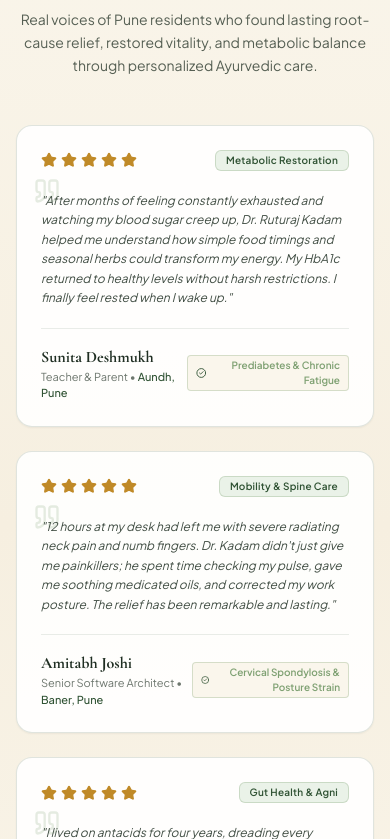
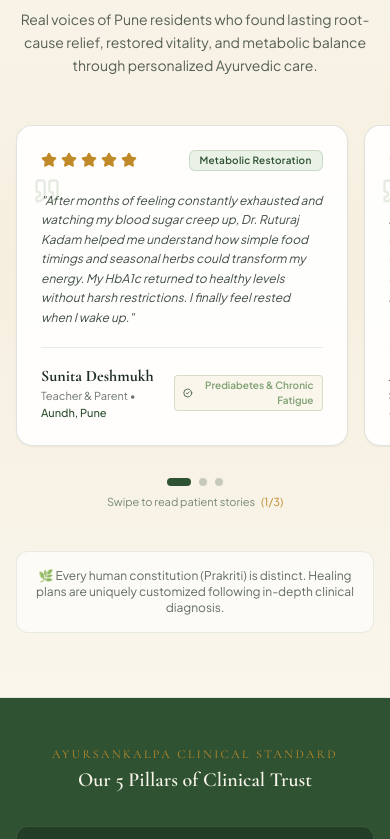
Before and after one commit to Anurag-git22/ayursankalp1, a React (Vite) app: page / in a window 390 px wide. Shown: the part 3325-4164 px from the top of the page. Built offline with nearby package versions, Linux system fonts and the light colour scheme.

Commit message:
feat: add doctor placeholder image and mobile swipeable carousels for pillars, journey, and testimonials

```diff
--- a/src/components/ApproachPillars.jsx
+++ b/src/components/ApproachPillars.jsx
@@ -1,13 +1,42 @@
-import React from 'react';
+import React, { useState, useRef } from 'react';
 import { APPROACH_PILLARS } from '../data/clinicData';
 import { Microscope, UserCheck, Activity, Check } from 'lucide-react';
 
 export default function ApproachPillars() {
+  const [activeIndex, setActiveIndex] = useState(0);
+  const sliderRef = useRef(null);
+
   const pillarIcons = [
     <Microscope className="w-6 h-6 text-[#C08A28]" />,
     <UserCheck className="w-6 h-6 text-[#C08A28]" />,
     <Activity className="w-6 h-6 text-[#C08A28]" />
   ];
+
+  const handleScroll = () => {
+    if (!sliderRef.current) return;
+    const el = sliderRef.current;
+    const children = Array.from(el.children);
+    const scrollCenter = el.scrollLeft + el.clientWidth / 2;
+    let closestIndex = 0;
+    let minDiff = Infinity;
+    children.forEach((child, i) => {
+      const childCenter = child.offsetLeft + child.offsetWidth / 2;
+      const diff = Math.abs(scrollCenter - childCenter);
+      if (diff < minDiff) {
+        minDiff = diff;
+        closestIndex = i;
+      }
+    });
+    setActiveIndex(closestIndex);
+  };
+
+  const scrollToCard = (index) => {
+    if (!sliderRef.current) return;
+    const child = sliderRef.current.children[index];
+    if (child) {
+      child.scrollIntoView({ behavior: 'smooth', inline: 'center', block: 'nearest' });
+    }
+  };
 
   return (
     <section id="approach" className="py-16 sm:py-20 bg-[#F5EFE0]/60 border-b border-[#2F5233]/10">
@@ -26,12 +55,16 @@ export default function ApproachPillars() {
           </p>
         </div>
 
-        {/* 3 Pillars Cards */}
-        <div className="grid grid-cols-1 md:grid-cols-3 gap-8">
+        {/* 3 Pillars Cards: Mobile Horizontal Swipeable Carousel / Desktop Grid */}
+        <div
+          ref={sliderRef}
+          onScroll={handleScroll}
+          className="flex md:grid md:grid-cols-3 overflow-x-auto md:overflow-visible snap-x snap-mandatory scroll-smooth no-scrollbar gap-4 md:gap-8 pb-4 md:pb-0 -mx-4 px-4 sm:-mx-6 sm:px-6 md:mx-0 md:px-0"
+        >
           {APPROACH_PILLARS.map((pillar, index) => (
             <div
               key={pillar.number}
-              className="group relative bg-[#FAF6EC] rounded-2xl p-7 sm:p-8 border border-[#2F5233]/15 shadow-sm hover:shadow-xl hover:-translate-y-1 transition-all duration-300 flex flex-col justify-between"
+              className="shrink-0 w-[84vw] max-w-[340px] md:w-auto md:max-w-none md:shrink snap-center group relative bg-[#FAF6EC] rounded-2xl p-7 sm:p-8 border border-[#2F5233]/15 shadow-sm hover:shadow-xl hover:-translate-y-1 transition-all duration-300 flex flex-col justify-between"
             >
               {/* Top Accent Line */}
               <div className="absolute top-0 left-8 right-8 h-1 bg-[#2F5233]/20 rounded-full group-hover:bg-[#C08A28] transition-colors" />
@@ -68,6 +101,29 @@ export default function ApproachPillars() {
           ))}
         </div>
 
+        {/* Mobile Swipe Indicators & Scroll Hint */}
+        <div className="md:hidden mt-4 flex flex-col items-center gap-2">
+          <div className="flex items-center gap-2">
+            {APPROACH_PILLARS.map((_, i) => (
+              <button
+                key={i}
+                type="button"
+                onClick={() => scrollToCard(i)}
+                aria-label={`Go to pillar ${i + 1}`}
+                className={`h-2 rounded-full transition-all duration-300 ${
+                  activeIndex === i
+                    ? 'w-6 bg-[#2F5233]'
+                    : 'w-2 bg-[#2F5233]/25 hover:bg-[#2F5233]/50'
+                }`}
+              />
+            ))}
+          </div>
+          <span className="text-[11px] font-sans text-[#2F5233]/65 flex items-center gap-1.5">
+            <span>Swipe to explore pillars</span>
+            <span className="text-[#C08A28]">({activeIndex + 1}/{APPROACH_PILLARS.length})</span>
+          </span>
+        </div>
+
       </div>
     </section>
   );
--- a/src/components/Testimonials.jsx
+++ b/src/components/Testimonials.jsx
@@ -1,9 +1,38 @@
-import React from 'react';
+import React, { useState, useRef } from 'react';
 import { TESTIMONIALS } from '../data/testimonialsData';
 import { Star, Quote, HeartHandshake, CheckCircle2 } from 'lucide-react';
 
 export default function Testimonials({ variant = 'home' }) {
+  const [activeIndex, setActiveIndex] = useState(0);
+  const sliderRef = useRef(null);
+
   const displayItems = variant === 'home' ? TESTIMONIALS.slice(0, 3) : TESTIMONIALS;
+
+  const handleScroll = () => {
+    if (!sliderRef.current) return;
+    const el = sliderRef.current;
+    const children = Array.from(el.children);
+    const scrollCenter = el.scrollLeft + el.clientWidth / 2;
+    let closestIndex = 0;
+    let minDiff = Infinity;
+    children.forEach((child, i) => {
+      const childCenter = child.offsetLeft + child.offsetWidth / 2;
+      const diff = Math.abs(scrollCenter - childCenter);
+      if (diff < minDiff) {
+        minDiff = diff;
+        closestIndex = i;
+      }
+    });
+    setActiveIndex(closestIndex);
+  };
+
+  const scrollToCard = (index) => {
+    if (!sliderRef.current) return;
+    const child = sliderRef.current.children[index];
+    if (child) {
+      child.scrollIntoView({ behavior: 'smooth', inline: 'center', block: 'nearest' });
+    }
+  };
 
   return (
     <section className="py-16 sm:py-20 bg-gradient-to-b from-[#FAF6EC] via-[#F6EFE0] to-[#FAF6EC] border-b border-[#2F5233]/10 relative overflow-hidden">
@@ -23,12 +52,16 @@ export default function Testimonials({ variant = 'home' }) {
           </p>
         </div>
 
-        {/* Testimonials Grid */}
-        <div className={`grid grid-cols-1 ${displayItems.length === 4 ? 'md:grid-cols-2 gap-6' : 'md:grid-cols-3 gap-6'}`}>
+        {/* Testimonials Cards: Mobile Horizontal Swipeable Carousel / Desktop Grid */}
+        <div
+          ref={sliderRef}
+          onScroll={handleScroll}
+          className={`flex md:grid overflow-x-auto md:overflow-visible snap-x snap-mandatory scroll-smooth no-scrollbar gap-4 md:gap-6 pb-4 md:pb-0 -mx-4 px-4 sm:-mx-6 sm:px-6 md:mx-0 md:px-0 ${displayItems.length === 4 ? 'md:grid-cols-2' : 'md:grid-cols-3'}`}
+        >
           {displayItems.map((item) => (
             <div
               key={item.id}
-              className="rounded-2xl bg-white/90 p-6 sm:p-7 border border-[#2F5233]/15 shadow-xs hover:shadow-lg transition-all duration-300 flex flex-col justify-between relative group"
+              className="shrink-0 w-[85vw] max-w-[340px] md:w-auto md:max-w-none md:shrink snap-center rounded-2xl bg-white/90 p-6 sm:p-7 border border-[#2F5233]/15 shadow-xs hover:shadow-lg transition-all duration-300 flex flex-col justify-between relative group"
             >
               <div className="space-y-4">
                 {/* Header: Stars & Tag */}
@@ -75,6 +108,29 @@ export default function Testimonials({ variant = 'home' }) {
           ))}
         </div>
 
+        {/* Mobile Swipe Indicators & Scroll Hint */}
+        <div className="md:hidden mt-4 flex flex-col items-center gap-2">
+          <div className="flex items-center gap-2">
+            {displayItems.map((_, i) => (
+              <button
+                key={i}
+                type="button"
+                onClick={() => scrollToCard(i)}
+                aria-label={`Go to testimonial ${i + 1}`}
+                className={`h-2 rounded-full transition-all duration-300 ${
+                  activeIndex === i
+                    ? 'w-6 bg-[#2F5233]'
+                    : 'w-2 bg-[#2F5233]/25 hover:bg-[#2F5233]/50'
+                }`}
+              />
+            ))}
+          </div>
+          <span className="text-[11px] font-sans text-[#2F5233]/65 flex items-center gap-1.5">
+            <span>Swipe to read patient stories</span>
+            <span className="text-[#C08A28]">({activeIndex + 1}/{displayItems.length})</span>
+          </span>
+        </div>
+
         {/* Holistic Reassurance Banner */}
         <div className="mt-10 max-w-2xl mx-auto p-4 rounded-xl bg-white/60 border border-[#2F5233]/10 text-center text-xs text-[#1F2E22]/70 font-sans">
           <span>🌿 Every human constitution (Prakriti) is distinct. Healing plans are uniquely customized following in-depth clinical diagnosis.</span>
--- a/src/components/TreatmentFlow.jsx
+++ b/src/components/TreatmentFlow.jsx
@@ -1,8 +1,37 @@
-import React from 'react';
+import React, { useState, useRef } from 'react';
 import { CONSULTATION_STEPS } from '../data/clinicData';
-import { Clock, CheckCircle2, ArrowRight } from 'lucide-react';
+import { Clock, CheckCircle2 } from 'lucide-react';
 
 export default function TreatmentFlow() {
+  const [activeIndex, setActiveIndex] = useState(0);
+  const sliderRef = useRef(null);
+
+  const handleScroll = () => {
+    if (!sliderRef.current) return;
+    const el = sliderRef.current;
+    const children = Array.from(el.children);
+    const scrollCenter = el.scrollLeft + el.clientWidth / 2;
+    let closestIndex = 0;
+    let minDiff = Infinity;
+    children.forEach((child, i) => {
+      const childCenter = child.offsetLeft + child.offsetWidth / 2;
+      const diff = Math.abs(scrollCenter - childCenter);
+      if (diff < minDiff) {
+        minDiff = diff;
+        closestIndex = i;
+      }
+    });
+    setActiveIndex(closestIndex);
+  };
+
+  const scrollToCard = (index) => {
+    if (!sliderRef.current) return;
+    const child = sliderRef.current.children[index];
+    if (child) {
+      child.scrollIntoView({ behavior: 'smooth', inline: 'center', block: 'nearest' });
+    }
+  };
+
   return (
     <section id="journey" className="py-16 sm:py-20 bg-[#FAF6EC] border-b border-[#2F5233]/10">
       <div className="max-w-7xl mx-auto px-4 sm:px-6 lg:px-8">
@@ -20,12 +49,16 @@ export default function TreatmentFlow() {
           </p>
         </div>
 
-        {/* 4 Step Sequential Process */}
-        <div className="grid grid-cols-1 md:grid-cols-2 lg:grid-cols-4 gap-6 relative">
+        {/* 4 Step Sequential Process: Mobile Horizontal Swipeable Carousel / Desktop Grid */}
+        <div
+          ref={sliderRef}
+          onScroll={handleScroll}
+          className="flex md:grid md:grid-cols-2 lg:grid-cols-4 overflow-x-auto md:overflow-visible snap-x snap-mandatory scroll-smooth no-scrollbar gap-4 md:gap-6 pb-4 md:pb-0 -mx-4 px-4 sm:-mx-6 sm:px-6 md:mx-0 md:px-0 relative"
+        >
           {CONSULTATION_STEPS.map((step, idx) => (
             <div
               key={step.step}
-              className="bg-white/85 p-6 rounded-2xl border border-[#2F5233]/15 shadow-xs hover:shadow-lg transition-all duration-300 flex flex-col justify-between relative group"
+              className="shrink-0 w-[84vw] max-w-[320px] md:w-auto md:max-w-none md:shrink snap-center bg-white/85 p-6 rounded-2xl border border-[#2F5233]/15 shadow-xs hover:shadow-lg transition-all duration-300 flex flex-col justify-between relative group"
             >
               <div className="space-y-3">
                 <div className="flex items-center justify-between">
@@ -55,6 +88,29 @@ export default function TreatmentFlow() {
           ))}
         </div>
 
+        {/* Mobile Swipe Indicators & Scroll Hint */}
+        <div className="md:hidden mt-4 flex flex-col items-center gap-2">
+          <div className="flex items-center gap-2">
+            {CONSULTATION_STEPS.map((_, i) => (
+              <button
+                key={i}
+                type="button"
+                onClick={() => scrollToCard(i)}
+                aria-label={`Go to step ${i + 1}`}
+                className={`h-2 rounded-full transition-all duration-300 ${
+                  activeIndex === i
+                    ? 'w-6 bg-[#2F5233]'
+                    : 'w-2 bg-[#2F5233]/25 hover:bg-[#2F5233]/50'
+                }`}
+              />
+            ))}
+          </div>
+          <span className="text-[11px] font-sans text-[#2F5233]/65 flex items-center gap-1.5">
+            <span>Swipe to view 4-step protocol</span>
+            <span className="text-[#C08A28]">({activeIndex + 1}/{CONSULTATION_STEPS.length})</span>
+          </span>
+        </div>
+
       </div>
     </section>
   );
--- a/src/index.css
+++ b/src/index.css
@@ -107,3 +107,12 @@ textarea:focus-visible {
 ::-webkit-scrollbar-thumb:hover {
   background: #2F5233;
 }
+
+/* Hide scrollbar for clean horizontal swipe on mobile */
+.no-scrollbar::-webkit-scrollbar {
+  display: none;
+}
+.no-scrollbar {
+  -ms-overflow-style: none;
+  scrollbar-width: none;
+}
```
Also changed, not shown: src/components/DoctorProfile.jsx (+31 -2 lines), public/doctor-placeholder.svg (added).
